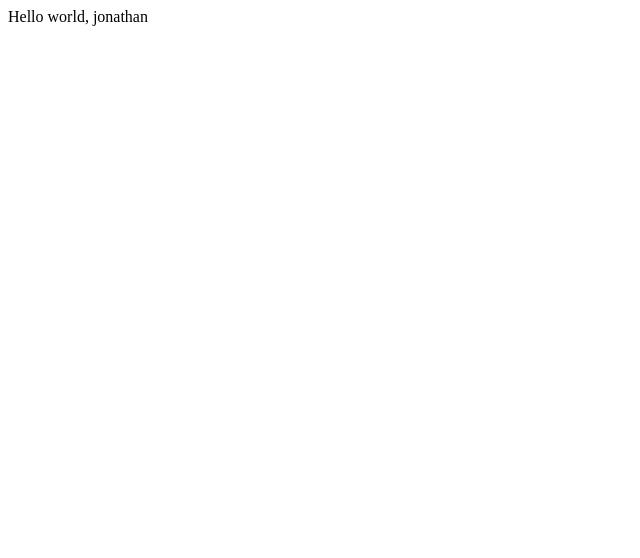
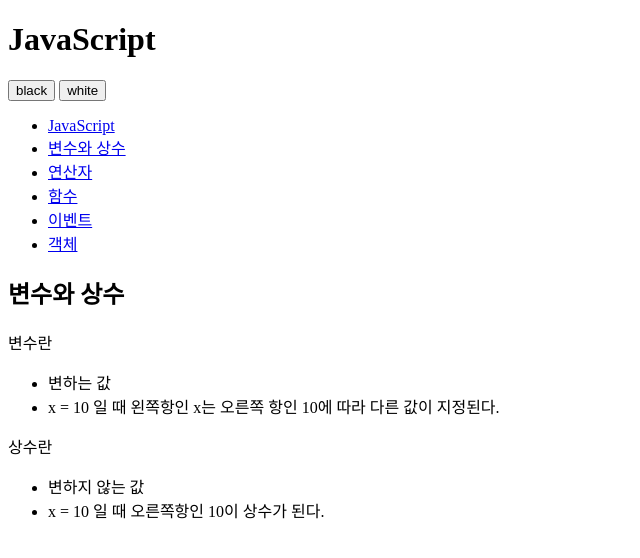
Before and after one commit to pdwoo3/opentutorials-jonathan, a plain HTML site: page index.html in a window 1280 px wide. Shown: the whole page, without its empty margins (0-640 px from the left). Drawn offline with Linux system fonts and the light colour scheme.

Commit message:
add html

```diff
--- a/index.html
+++ b/index.html
@@ -1,19 +1,52 @@
 <!DOCTYPE html>
-<html lang="en">
-<head>
-<meta charset="utf-8" />
-<!-- Always force latest IE rendering engine (even in intranet) & Chrome Frame
-Remove this if you use the .htaccess -->
-<meta http-equiv="X-UA-Compatible" content="IE=edge,chrome=1" />
-<title>index</title>
-<meta name="description" content="" />
-<meta name="author" content="egoing" />
-<meta name="viewport" content="width=device-width; initial-scale=1.0" />
-<!-- Replace favicon.ico & apple-touch-icon.png in the root of your domain and delete these references -->
-<link rel="shortcut icon" href="/favicon.ico" />
-<link rel="apple-touch-icon" href="/apple-touch-icon.png" />
-</head>
-<body>
-Hello world, jonathan
-</body>
+<html>
+	<head>
+		<meta charset="utf-8" />
+	</head>
+	<body id="body">
+		<div>
+		<header>
+			<h1>JavaScript</h1>
+		</header>
+		<div id="toolbar">
+			<input type="button" value="black" />
+			<input type="button" value="white" />
+		</div>
+		<nav>
+			<ul>
+				<li><a href="http://opentutorials.org/course/49/17">JavaScript</a></li>
+				<li><a href="http://opentutorials.org/course/49/16">변수와 상수</a></li>
+				<li><a href="http://opentutorials.org/course/49/18">연산자</a></li>
+				<li><a href="http://opentutorials.org/course/49/19">함수</a></li>
+				<li><a href="http://opentutorials.org/course/49/20">이벤트</a></li>
+				<li><a href="http://opentutorials.org/course/49/21">객체</a></li>
+			</ul>
+		</nav>
+		<article>
+			<h2>변수와 상수</h2>
+			<div>
+				<p>변수란</p>
+			<ul>
+				<li>
+				변하는 값
+				</li>
+				<li>
+				x = 10 일 때 왼쪽항인 x는 오른쪽 항인 10에 따라 다른 값이 지정된다.
+				</li>
+			</ul>
+			<p>
+			상수란
+			</p>
+			<ul>
+				<li>
+				변하지 않는 값
+				</li>
+				<li>
+				x = 10 일 때 오른쪽항인 10이 상수가 된다.
+				</li>
+			</ul>
+			</div>
+		</article>
+		</div>
+	</body>
 </html>
```
